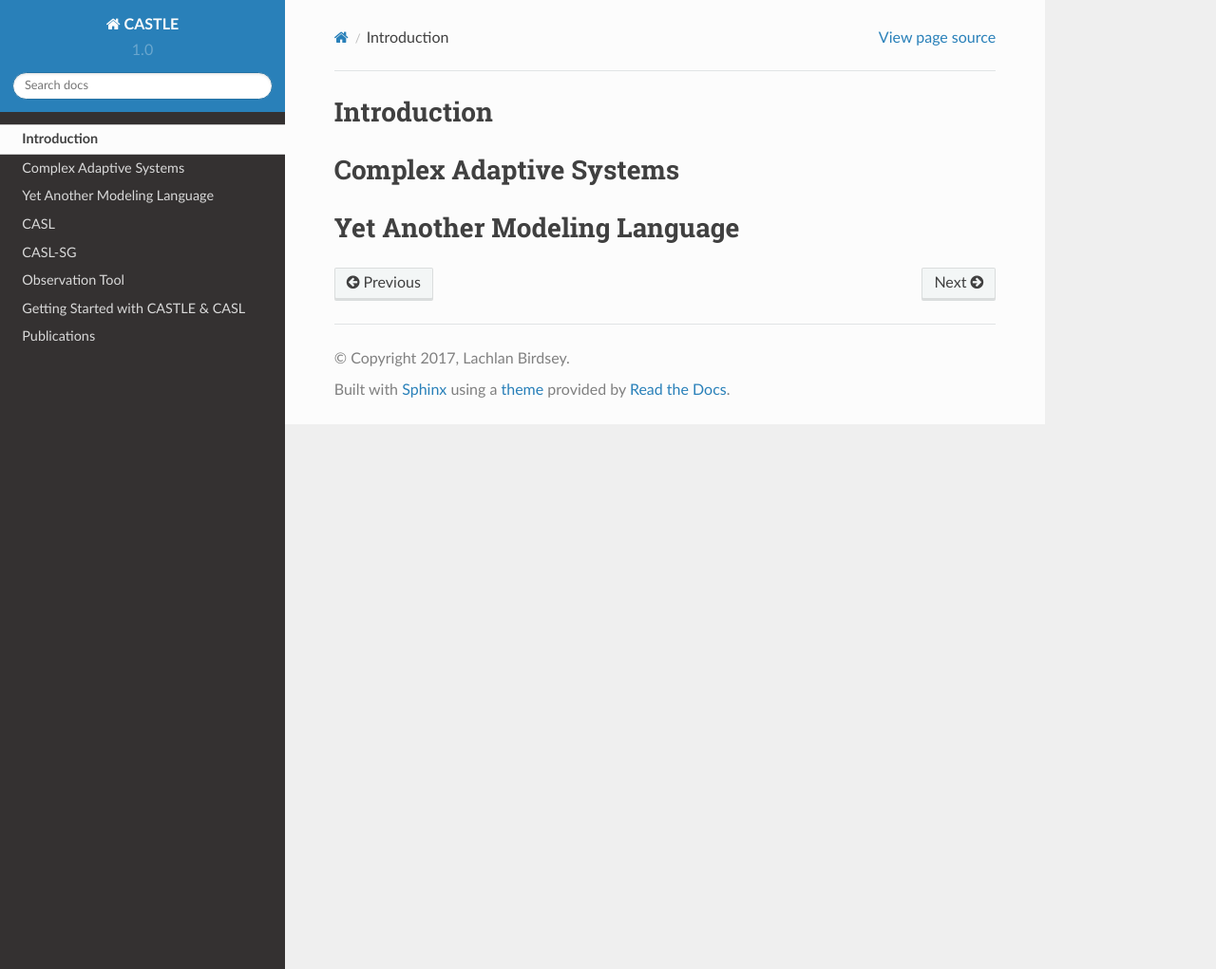
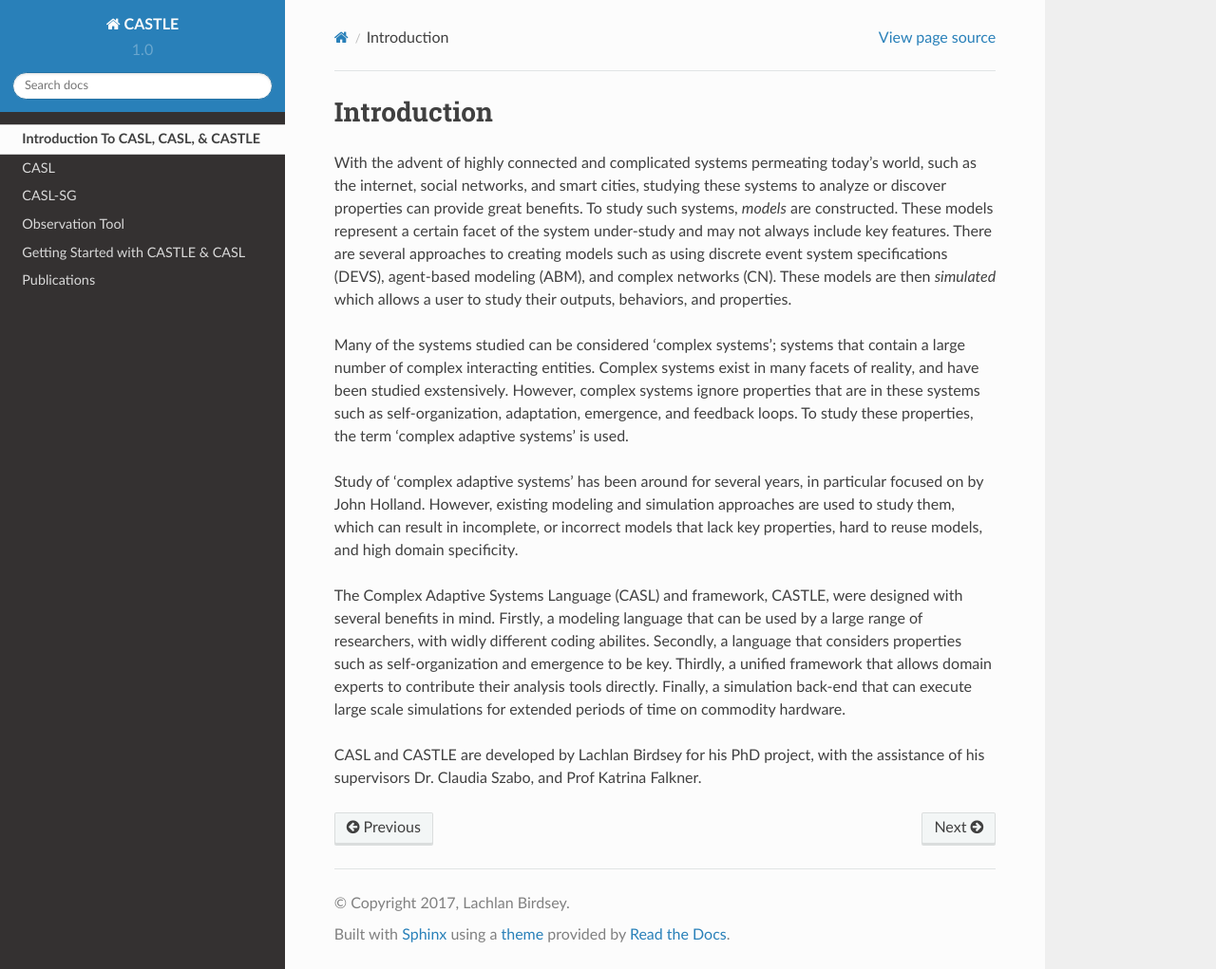
Before and after one commit to CASTLE-FWK/Documentation, a Sphinx documentation site: the page built from source/Introduction.rst, in a window 1280 px wide and 1021 px high. Shown: the whole window at 95% size. Built offline with Sphinx 7.4.7 and the Read the Docs theme 2.0.0, drawn with Linux system fonts in a browser that asks for light colours.

Commit message:
adding more

```diff
--- a/source/CASL/Agent.rst
+++ b/source/CASL/Agent.rst
@@ -31,7 +31,7 @@
 
 Functions
 ^^^^^^^^^
-This stores the ``AGENT`` functions. Some examples::
+This stores the ``AGENT`` functions. Each ``AGENT`` requires an ``initialize`` function to be declared and the CASL Editor will warn you if it is missing. Some examples::
 
 	//Double a number and return
 	def doubleNumber(var int:num)(var int:newNum): {
--- a/source/CASL/CASL.rst
+++ b/source/CASL/CASL.rst
@@ -65,6 +65,7 @@
 Model Structure
 -----------------
 The follwing section describes the functionality of each CASL component.
+A visual representation of the hierarchical structure of CASL is below **MAKE IMAGE**
 
 .. include:: System.rst
 
--- a/source/CASL/Environment.rst
+++ b/source/CASL/Environment.rst
@@ -56,7 +56,7 @@
 
 Functions
 ^^^^^^^^^
-This stores the ``ENVIRONMENT`` functions. Some examples::
+This stores the ``ENVIRONMENT`` functions. Each ``ENVIRONMENT`` requires an ``initialize`` function to be declared and the CASL Editor will warn you if it is missing.  Some examples::
 
 	//Double a number and return
 	def doubleNumber(var int:num)(var int:newNum): {
--- a/source/CASL/Group.rst
+++ b/source/CASL/Group.rst
@@ -27,7 +27,7 @@
 
 Functions
 ^^^^^^^^^
-This stores the ``GROUP`` functions. Some examples::
+This stores the ``GROUP`` functions. Each ``GROUP`` requires an ``initialize`` function to be declared and the CASL Editor will warn you if it is missing.  Some examples::
 
 	//Double a number and return
 	def doubleNumber(var int:num)(var int:newNum): {
--- a/source/CASL/System.rst
+++ b/source/CASL/System.rst
@@ -35,7 +35,7 @@
 Functions
 ####################
 
-This stores the ``AGENT`` functions.
+This stores the ``SYSTEM`` functions.
 An ``initialize`` function is required, otherwise the ``SYSTEM`` will not be able to start. For example::
 
 	def initialize(var int:numAgents)(): {
@@ -49,12 +49,12 @@
 		newNum = num * 2;
 	};
 
-	//Set the position of this AGENT
+	//Set the position of this SYSTEM
 	def setPosition(var Vector2:pos)(): {
 		self.position = pos;
 	};
 
-	//Get the position of this AGENT
+	//Get the position of this SYSTEM
 	def getPosition()(var Vector2:pos): {
 		pos = self.position.
 	};
--- a/source/Introduction.rst
+++ b/source/Introduction.rst
@@ -1,8 +1,18 @@
 Introduction
 ====================================
+With the advent of highly connected and complicated systems permeating today's world, such as the internet, social networks, and smart cities, studying these systems to analyze or discover properties can provide great benefits. To study such systems, *models* are constructed. These models represent a certain facet of the system under-study and may not always include key features. There are several approaches to creating models such as using discrete event system specifications (DEVS), agent-based modeling (ABM), and complex networks (CN). These models are then *simulated* which allows a user to study their outputs, behaviors, and properties.
 
-Complex Adaptive Systems
-====================================
+Many of the systems studied can be considered 'complex systems'; systems that contain a large number of complex interacting entities. Complex systems exist in many facets of reality, and have been studied exstensively. However, complex systems ignore properties that are in these systems such as self-organization, adaptation, emergence, and feedback loops. To study these properties, the term 'complex adaptive systems' is used.
 
-Yet Another Modeling Language
-====================================
+Study of 'complex adaptive systems' has been around for several years, in particular focused on by John Holland. However, existing modeling and simulation approaches are used to study them, which can result in incomplete, or incorrect models that lack key properties, hard to reuse models, and high domain specificity.
+
+The Complex Adaptive Systems Language (CASL) and framework, CASTLE, were designed with several benefits in mind. Firstly, a modeling language that can be used by a large range of researchers, with widly different coding abilites. Secondly, a language that considers properties such as self-organization and emergence to be key. Thirdly, a unified framework that allows domain experts to contribute their analysis tools directly. Finally, a simulation back-end that can execute large scale simulations for extended periods of time on commodity hardware.
+
+CASL and CASTLE are developed by Lachlan Birdsey for his PhD project, with the assistance of his supervisors Dr. Claudia Szabo, and Prof Katrina Falkner.
+
+
+.. Complex Adaptive Systems
+.. ====================================
+
+.. Yet Another Modeling Language
+.. ====================================
```
